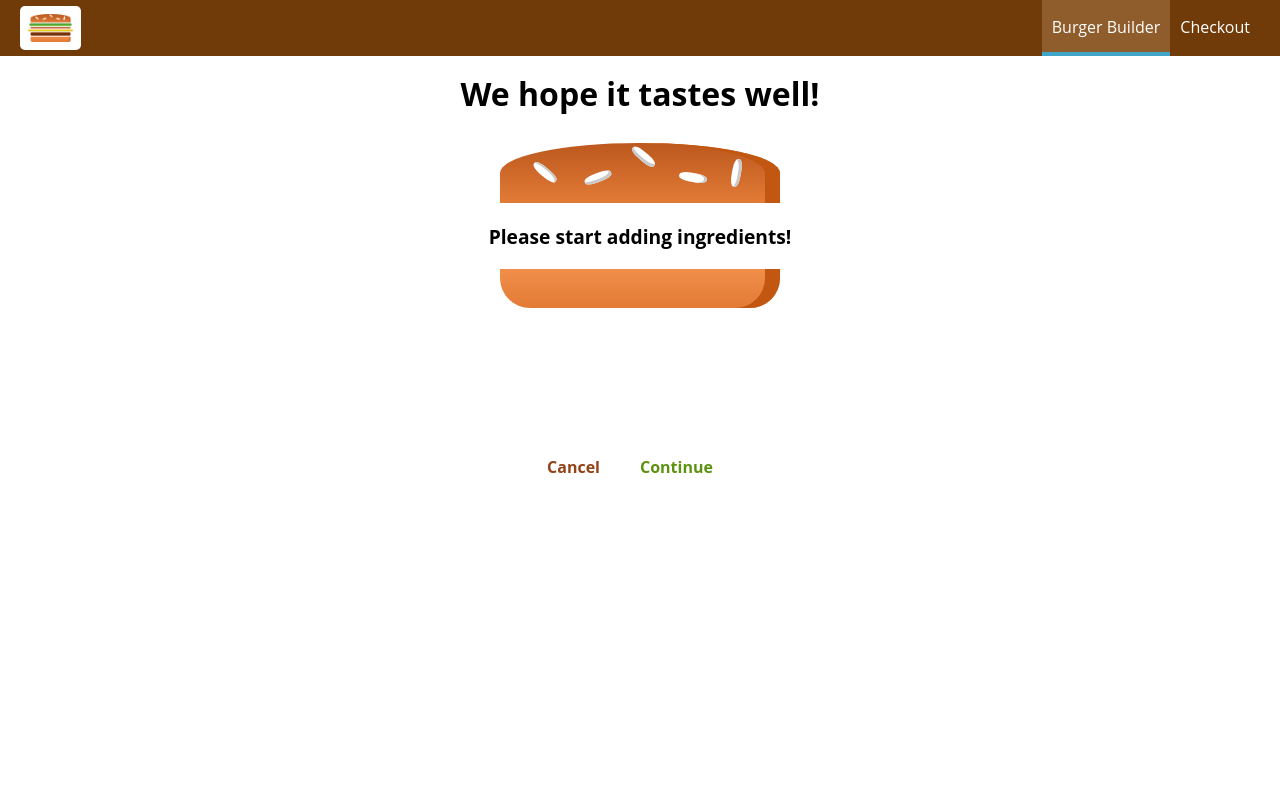
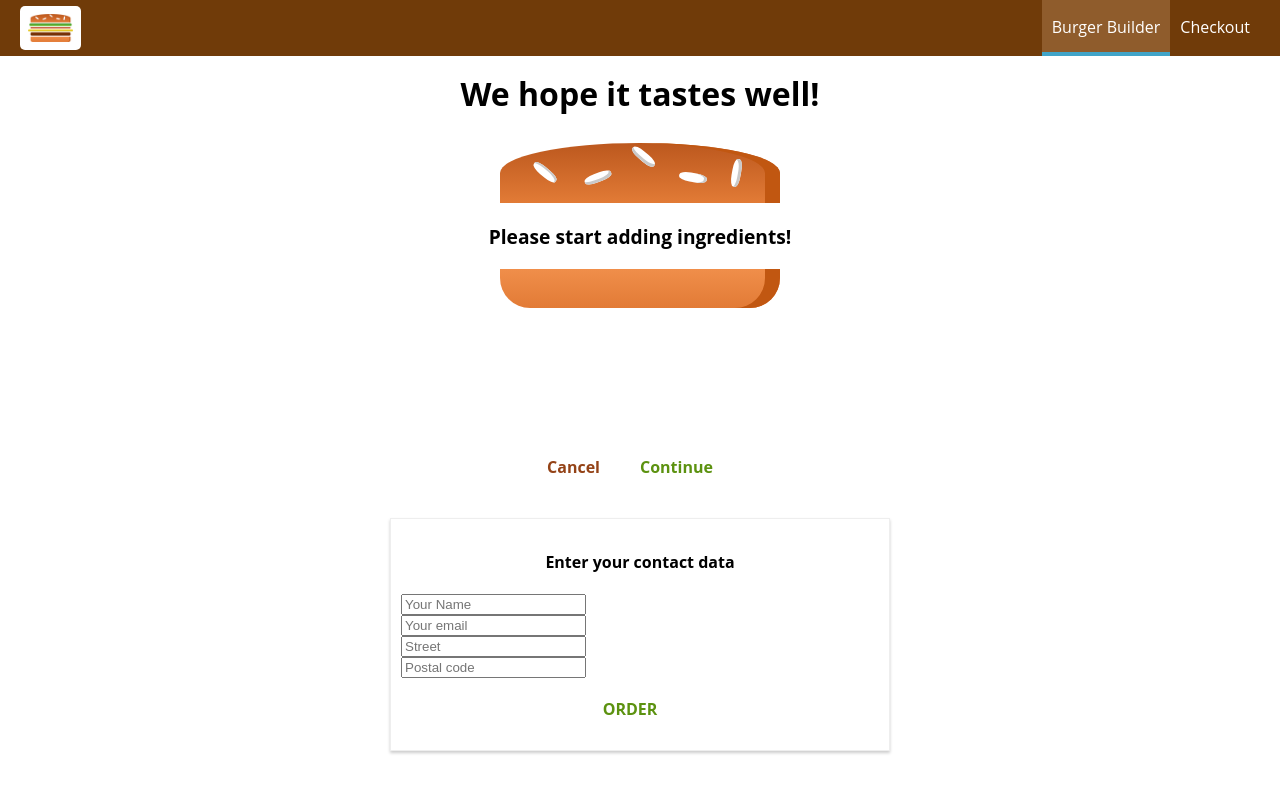
Before and after one commit to Saddam-tech/my-burger-builder-app, a React (Create React App) app: page /checkout in a window 1280 px wide. Both pictures are taken after a click on the button "Continue". Shown: the top 792 px of the page. Built offline with nearby package versions, Linux system fonts and the light colour scheme.

Commit message:
passing the ingredients between components

```diff
--- a/src/containers/BurgerBuilder/BurgerBuilder.js
+++ b/src/containers/BurgerBuilder/BurgerBuilder.js
@@ -4,7 +4,7 @@ import Burger from "../../components/Burger/Burger";
 import BuildControls from "../../components/Burger/BuildControls/BuildControls";
 import Modal from "../../components/UI/Modal/Modal";
 import OrderSummary from "../../components/Burger/OrderSummary/OrderSummary";
-import axios from "../../axios-orders";
+  import axios from "../../axios-orders";
 import Spinner from "../../components/UI/Spinner";
 import withErrorHandler from "../../hoc/withErrorHandler/withErrorHandler";
 
@@ -63,36 +63,12 @@ class BurgerBuilder extends Component {
 
   purchaseContinueHandler = () => {
     //alert("You continue!");
-  //   this.setState({ loading: true });
-  //   const order = {
-  //     ingredients: this.state.ingredients,
-  //     price: this.state.totalPrice,
-  //     customer: {
-  //       name: "Saddam",
-  //       address: {
-  //         street: "TestStreet 1",
-  //         zipcode: "010 57866727",
-  //         country: "Uzbekistan",
-  //       },
 
-  //       email: "test@gmail.com",
-  //     },
-
-  //     deliveryMethod: "fastest",
-  //   };
-
-  //   axios
-  //     .post("/orders.json", order)
-  //     .then((response) => {
-  //       this.setState({ loading: false, purchasing: false });
-  //     })
-  //     .catch((error) => {
-  //       this.setState({ loading: false });
-  //     });
   const queryParams = [];
   for (let i in this.state.ingredients) {
     queryParams.push(encodeURIComponent(i) + '=' + encodeURIComponent(this.state.ingredients[i]))
   };
+  queryParams.push('price=' + this.state.totalPrice)
   const queryString = queryParams.join('&')
     this.props.history.push({
       pathname: '/checkout',
--- a/src/containers/Checkout/Checkout.js
+++ b/src/containers/Checkout/Checkout.js
@@ -1,23 +1,28 @@
 import React, { Component } from "react";
 import CheckoutSummary from "../../components/CheckoutSummary/CheckoutSummary";
+import { Route } from "react-router-dom";
+import ContactData from "./ContactData/ContactData";
 
 class Checkout extends Component {
   state = {
-    ingredients: {
-      salad: 1,
-      meat: 1,
-      bacon: 1,
-      cheese: 1,
-    },
+    ingredients: null,
+    price: 0
   };
 
-  componentDidMount() {
+  UNSAFE_componentWillMount() {
     const query = new URLSearchParams(this.props.history.location.search);
     const ingredients = {};
+    let price = 0;
     for (let param of query.entries()) {
-      ingredients[param[0]] = +param[1];
+      if (param[0] === 'price') {
+        price = param[1];
+
+      } else {
+        ingredients[param[0]] = +param[1];
+      }
+
     }
-    this.setState({ ingredients: ingredients });
+    this.setState({ ingredients: ingredients, totalPrice: price });
   }
 
   checkoutCancelledHandler = () => {
@@ -36,6 +41,11 @@ class Checkout extends Component {
           checkoutContinued={this.checkoutContinuedHandler}
           checkoutCancelled={this.checkoutCancelledHandler}
         />
+
+        <Route
+          path={this.props.match.path + "/contact-data"}
+          render={() => (<ContactData ingredients={this.state.ingredients} price={this.state.totalPrice} />)}
+        />
       </div>
     );
   }
--- /dev/null
+++ b/src/containers/Checkout/ContactData/ContactData.js
@@ -0,0 +1,85 @@
+import React, { Component } from "react";
+import Button from "../../../components/UI/Button/Button";
+import classes from "./ContactData.module.css";
+import axios from "../../../axios-orders";
+
+class ContactData extends Component {
+  state = {
+    name: "",
+    email: "",
+    address: {
+      street: "",
+      postalCode: "",
+    },
+    loading: false,
+  };
+
+  orderHandler = (event) => {
+    event.preventDefault();
+    this.setState({ loading: true });
+    const order = {
+      ingredients: this.props.ingredients,
+      price: this.props.price,
+      customer: {
+        name: "Saddam",
+        address: {
+          street: "TestStreet 1",
+          zipcode: "010 57866727",
+          country: "Uzbekistan",
+        },
+
+        email: "test@gmail.com",
+      },
+
+      deliveryMethod: "fastest",
+    };
+
+    axios
+      .post("/orders.json", order)
+      .then((response) => {
+        this.setState({ loading: false });
+      })
+      .catch((error) => {
+        this.setState({ loading: false });
+      });
+  };
+
+  render() {
+    return (
+      <div className={classes.ContactData}>
+        <h4>Enter your contact data</h4>
+        <form>
+          <input
+            className={classes.input}
+            type="text"
+            name="name"
+            placeholder="Your Name"
+          />
+          <input
+            className={classes.input}
+            type="email"
+            name="email"
+            placeholder="Your email"
+          />
+          <input
+            className={classes.input}
+            type="text"
+            name="street"
+            placeholder="Street"
+          />
+          <input
+            className={classes.input}
+            type="text"
+            name="name"
+            placeholder="Postal code"
+          />
+          <Button btnType="Success" clicked={this.orderHandler}>
+            ORDER
+          </Button>
+        </form>
+      </div>
+    );
+  }
+}
+
+export default ContactData;
--- /dev/null
+++ b/src/containers/Checkout/ContactData/ContactData.module.css
@@ -0,0 +1,19 @@
+.ContactData {
+    margin: 20px auto;
+    width: 80%;
+    text-align: center;
+    box-shadow: 0 2px 3px #ccc;
+    border: 1px solid #eee;
+    padding: 10px;
+    box-sizing: border-box;
+
+}
+.input {
+    display: block;
+}
+
+@media (min-width: 600px) {
+    .ContactData {
+        width: 500px;
+    }
+}
```
